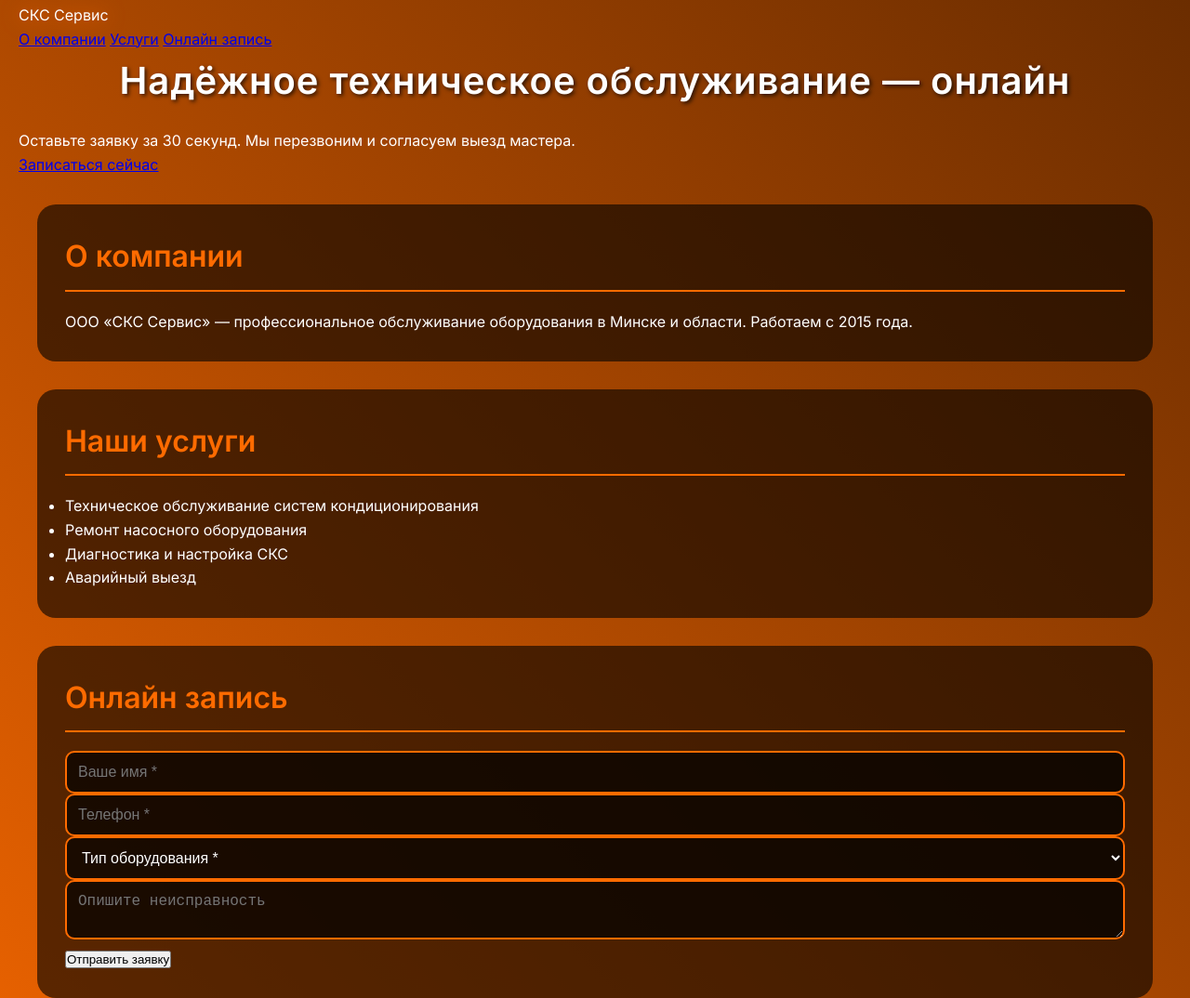
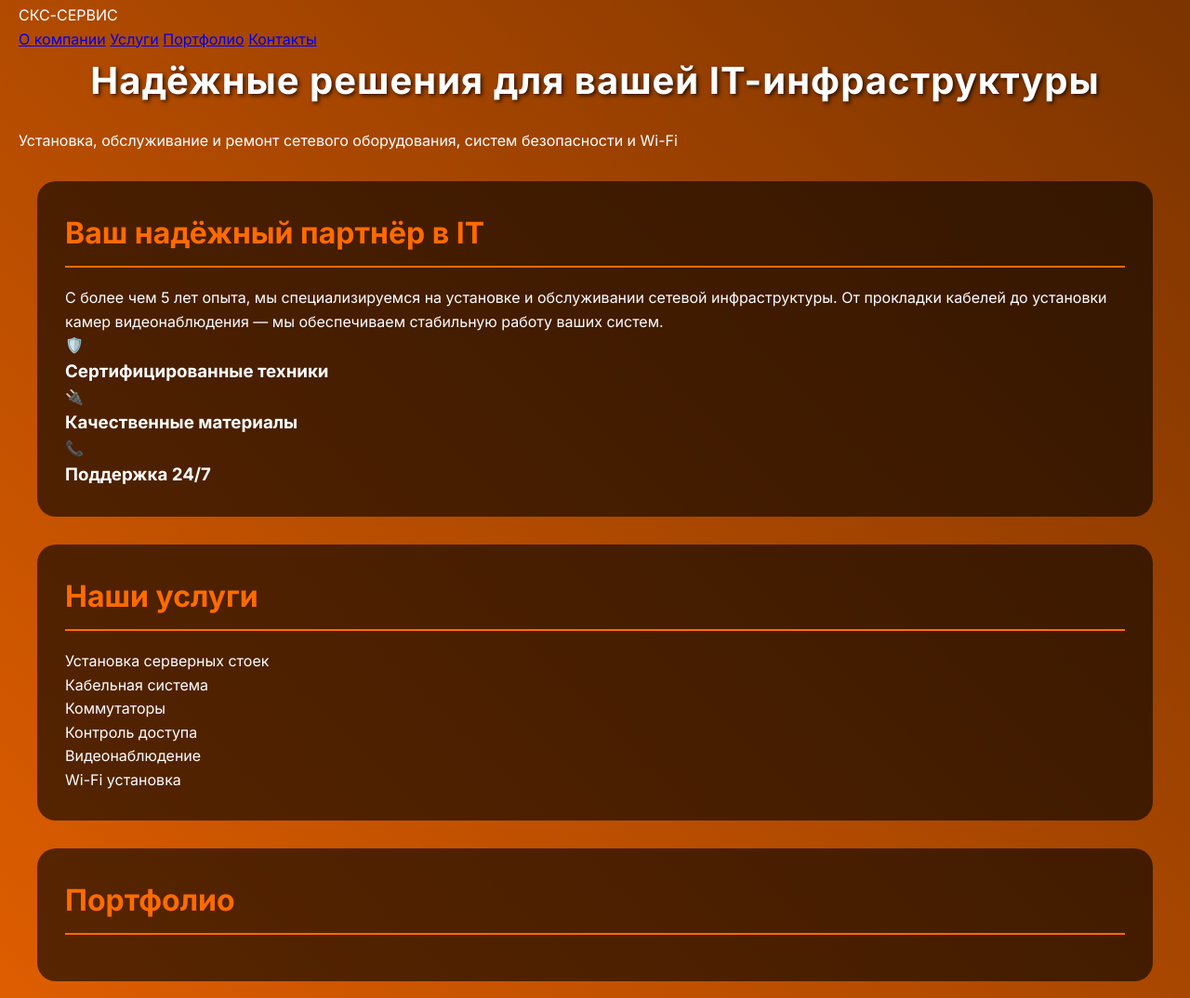
Before and after one commit to Nikitorrr/sks-service, a website: page index.html in a window 1280 px wide. Shown: the part 16-1090 px from the top of the page at 93% size. Drawn offline with Linux system fonts and the light colour scheme.

Commit message:
index.html

```diff
--- a/index.html
+++ b/index.html
@@ -5,18 +5,21 @@
   <meta name="viewport" content="width=device-width, initial-scale=1.0"/>
   <meta name="description" content="Официальный сайт ООО «СКС Сервис» — онлайн запись на техническое обслуживание">
   <title>СКС Сервис — Онлайн запись</title>
-  <link href="https://fonts.googleapis.com/css2?family=Inter:wght@400;600&display=swap" rel="stylesheet">
+  <link href="https://fonts.googleapis.com/css2?family=Inter:wght@400;600;700&display=swap" rel="stylesheet">
   <link rel="stylesheet" href="css/style.css">
 </head>
 <body>
   <!-- Шапка -->
   <header class="header">
     <div class="container">
-      <div class="logo">СКС Сервис</div>
-      <nav class="nav">
-        <a href="#about">О компании</a>
-        <a href="#services">Услуги</a>
-        <a href="#booking" class="btn-primary">Онлайн запись</a>
+      <!-- Логотип как текст с эффектом пламени -->
+      <div class="logo-flame">СКС-СЕРВИС</div>
+      <!-- Навигация как кнопки -->
+      <nav class="nav-buttons">
+        <a href="#about" class="nav-btn">О компании</a>
+        <a href="#services" class="nav-btn">Услуги</a>
+        <a href="#portfolio" class="nav-btn">Портфолио</a>
+        <a href="#contact" class="nav-btn">Контакты</a>
       </nav>
     </div>
   </header>
@@ -24,53 +27,106 @@
   <!-- Герой -->
   <section class="hero">
     <div class="container">
-      <h1>Надёжное техническое обслуживание — онлайн</h1>
-      <p>Оставьте заявку за 30 секунд. Мы перезвоним и согласуем выезд мастера.</p>
-      <a href="#booking" class="btn-primary">Записаться сейчас</a>
+      <h1>Надёжные решения для вашей IT-инфраструктуры</h1>
+      <p>Установка, обслуживание и ремонт сетевого оборудования, систем безопасности и Wi-Fi</p>
     </div>
   </section>
 
   <!-- О компании -->
-  <section id="about" class="section">
+  <section id="about" class="section card">
     <div class="container">
-      <h2>О компании</h2>
-      <p>ООО «СКС Сервис» — профессиональное обслуживание оборудования в Минске и области. Работаем с 2015 года.</p>
+      <h2>Ваш надёжный партнёр в IT</h2>
+      <p>С более чем 5 лет опыта, мы специализируемся на установке и обслуживании сетевой инфраструктуры. От прокладки кабелей до установки камер видеонаблюдения — мы обеспечиваем стабильную работу ваших систем.</p>
+      <div class="features">
+        <div class="feature-card">
+          <div class="feature-icon">🛡️</div>
+          <div>
+            <h3>Сертифицированные техники</h3>
+          </div>
+        </div>
+        <div class="feature-card">
+          <div class="feature-icon">🔌</div>
+          <div>
+            <h3>Качественные материалы</h3>
+          </div>
+        </div>
+        <div class="feature-card">
+          <div class="feature-icon">📞</div>
+          <div>
+            <h3>Поддержка 24/7</h3>
+          </div>
+        </div>
+      </div>
     </div>
   </section>
 
   <!-- Услуги -->
-  <section id="services" class="section">
+  <section id="services" class="section card">
     <div class="container">
       <h2>Наши услуги</h2>
-      <ul class="services-list">
-        <li>Техническое обслуживание систем кондиционирования</li>
-        <li>Ремонт насосного оборудования</li>
-        <li>Диагностика и настройка СКС</li>
-        <li>Аварийный выезд</li>
-      </ul>
+      <div class="services-grid">
+        <div class="service-item">Установка серверных стоек</div>
+        <div class="service-item">Кабельная система</div>
+        <div class="service-item">Коммутаторы</div>
+        <div class="service-item">Контроль доступа</div>
+        <div class="service-item">Видеонаблюдение</div>
+        <div class="service-item">Wi-Fi установка</div>
+      </div>
     </div>
   </section>
 
-  <!-- Онлайн запись (веб-приложение) -->
-  <section id="booking" class="section bg-light">
+  <!-- Портфолио -->
+  <section id="portfolio" class="section card">
     <div class="container">
-      <h2>Онлайн запись</h2>
-      <form id="bookingForm" class="form">
-        <input type="text" name="name" placeholder="Ваше имя *" required>
-        <input type="tel" name="phone" placeholder="Телефон *" required>
-        <select name="equipment" required>
-          <option value="">Тип оборудования *</option>
-          <option value="Кондиционер">Кондиционер</option>
-          <option value="Насос">Насос</option>
-          <option value="СКС">СКС (структурированная кабельная система)</option>
-          <option value="Другое">Другое</option>
-        </select>
-        <textarea name="description" placeholder="Опишите неисправность"></textarea>
-        <button type="submit" class="btn-primary">Отправить заявку</button>
-      </form>
-      <div id="formResult"></div>
+      <h2>Портфолио</h2>
+      <!-- Только заголовок — без изображений -->
     </div>
   </section>
+
+  <!-- Контакты / Онлайн запись -->
+  <section id="contact" class="section card">
+    <div class="container">
+      <h2>Свяжитесь с нами</h2>
+      <form id="bookingForm" class="form-container">
+        <div class="form-group">
+          <label for="name">Имя *</label>
+          <input type="text" id="name" required>
+        </div>
+        <div class="form-group">
+          <label for="phone">Телефон (только РФ) *</label>
+          <input type="tel" id="phone" placeholder="+7 900 123-45-67" required>
+        </div>
+        <div class="form-group">
+          <label for="service">Услуга *</label>
+          <select id="service" required>
+            <option value="">— Выберите —</option>
+            <option value="videonablyudenie">Установка видеонаблюдения</option>
+            <option value="servernye_stoyki">Установка серверных стоек</option>
+            <option value="kabelnaya_sistema">Структурированная кабельная система</option>
+            <option value="kontrol_dostupa">Системы контроля доступа</option>
+            <option value="wifi">Установка Wi-Fi</option>
+            <option value="remont">Ремонт оборудования</option>
+          </select>
+        </div>
+
+        <!-- Динамические поля появятся здесь -->
+        <div id="serviceFields"></div>
+
+        <div class="form-group">
+          <label for="address">Адрес объекта *</label>
+          <input type="text" id="address" required>
+        </div>
+
+        <button type="submit" class="btn-submit">Отправить заявку</button>
+      </form>
+      <div id="successMessage" class="success-message">✅ Заявка отправлена! Мы перезвоним в течение 15 минут.</div>
+    </div>
+  </section>
+
+  <!-- Крупная кнопка "Записаться на обслуживание" -->
+  <div class="center-button">
+    <a href="#contact" class="btn-large">Записаться на обслуживание</a>
+  </div>
 
   <!-- Футер -->
   <footer class="footer">
```
